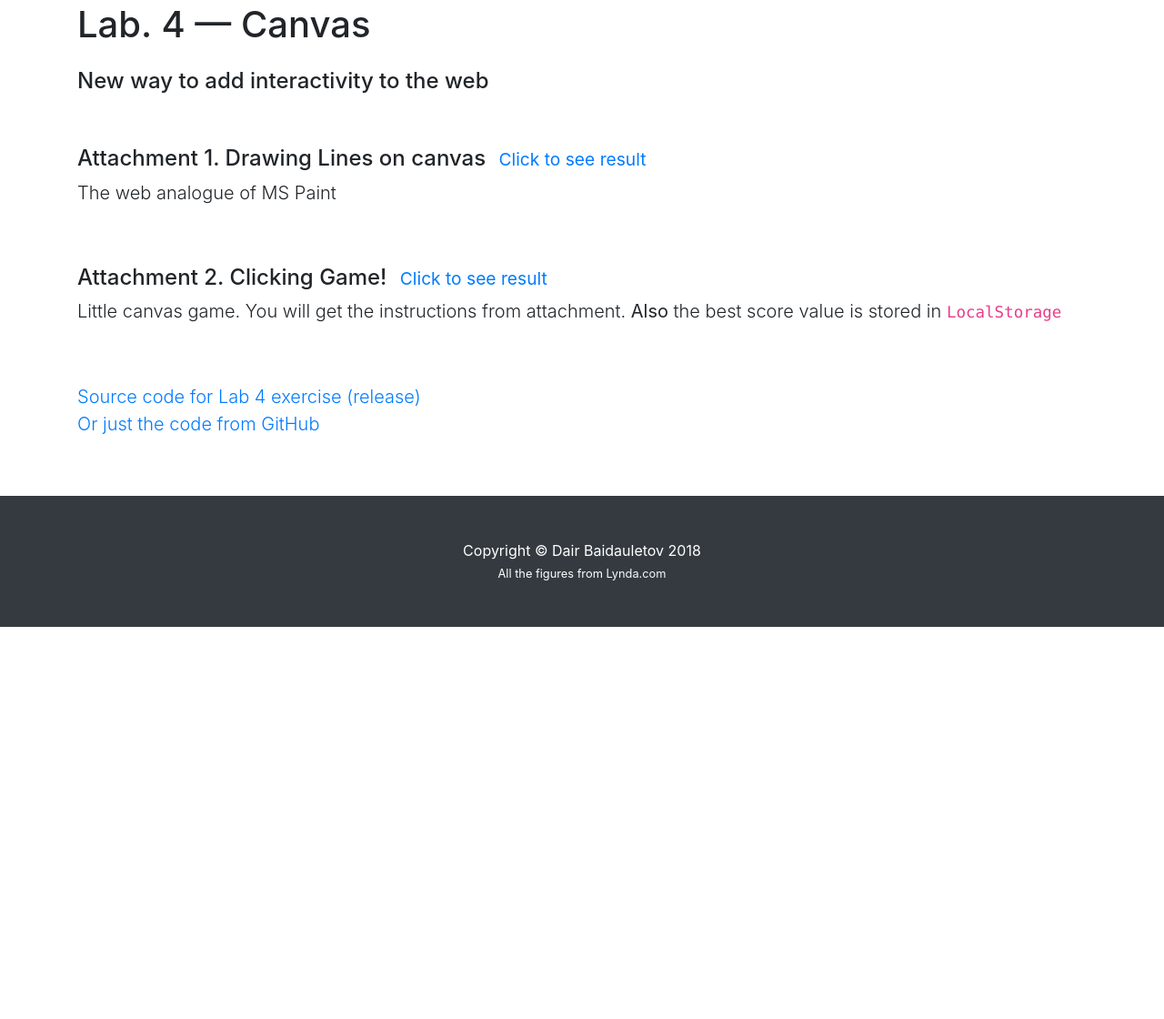
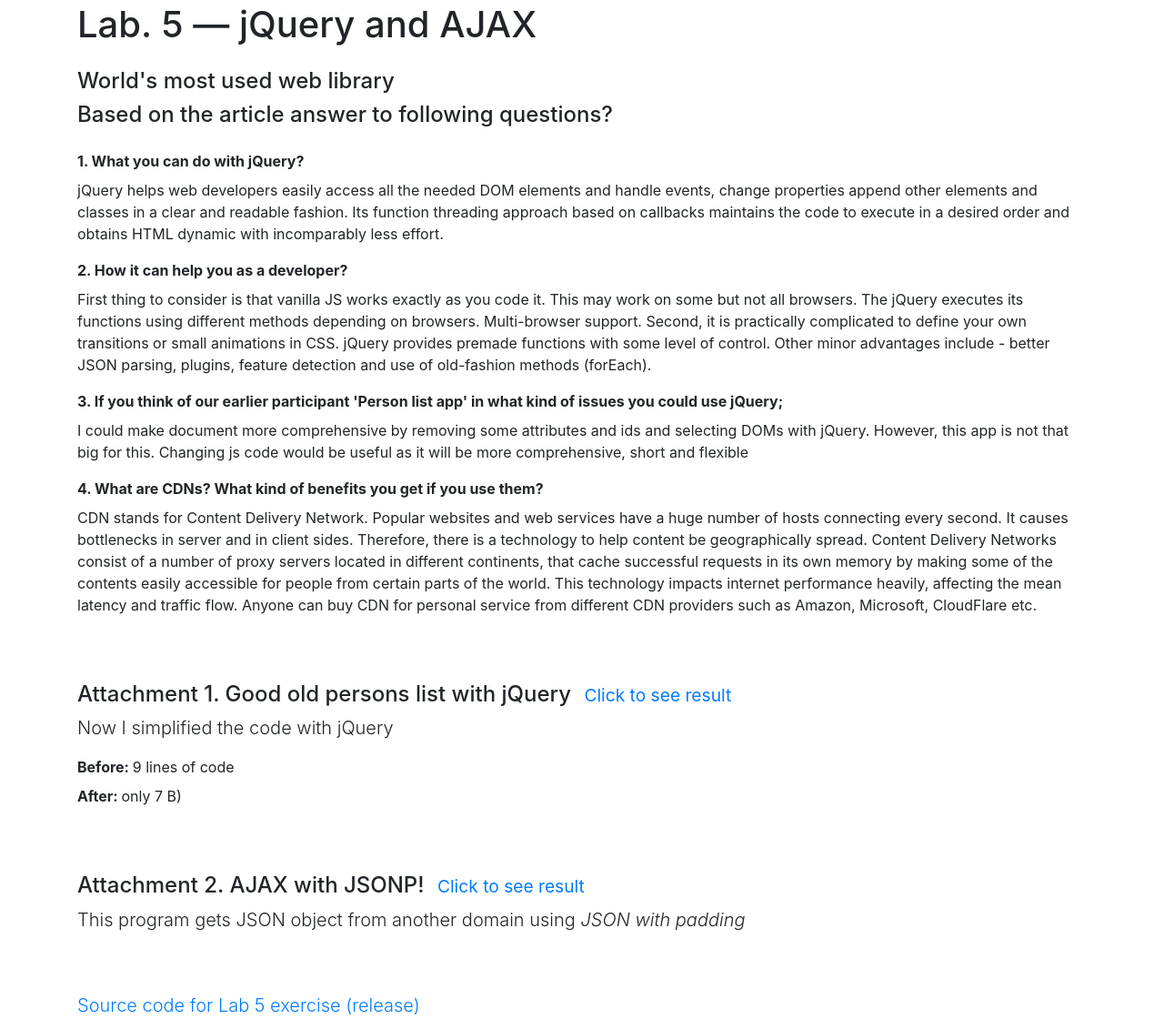
Before and after one commit to dairbuirabass/IMP-Portfolio, a website: page src/Lab5/index.html in a window 1280 px wide. Shown: the part 77-1197 px from the top of the page at 91% size. Before the commit the page ends 800 px from the top, so only its background shows below. Drawn offline with Linux system fonts and the light colour scheme.

Commit message:
Portfolio 5

```diff
--- a/src/Lab5/index.html
+++ b/src/Lab5/index.html
@@ -41,42 +41,100 @@
     <!-- Page Content -->
     <div class="container">
       <!-- Page Heading -->
-      <h1 class="my-4">Lab. 4 — Canvas</h1>
+      <h1 class="my-4">Lab. 5 — jQuery and AJAX</h1>
+      <h4>
+        World's most used web library
+      </h4>
       <!-- Task Heading -->
       <div class="pb-5">
         <h4>
-          New way to add interactivity to the web
-        </h4>
-      </div>
-
-      <!-- Task Heading -->
-      <div class="pb-5">
-        <h4>
-          Attachment 1. Drawing Lines on canvas
-          <small class="ml-2"><a href="1-drawing-lines">Click to see result</a></small>
+          Based on the article answer to following questions?
         </h4>
         <p class="lead">
-          The web analogue of MS Paint
+          <ul class="pl-0 lab-contents-ul">
+            <li class="pt-2">
+              <strong>
+                1. What you can do with jQuery?
+              </strong>
+            </li>
+            <li class="py-2">
+              jQuery helps web developers easily access all the needed DOM elements and handle events, change properties append other elements and classes in a
+              clear and readable fashion. Its function threading approach based on callbacks maintains the code to execute in a desired order and obtains HTML
+              dynamic with incomparably less effort.
+            </li>
+
+            <li class="pt-2">
+              <strong>
+                2. How it can help you as a developer?
+              </strong>
+            </li>
+            <li class="py-2">
+              First thing to consider is that vanilla JS works exactly as you code it. This may work on some but not all browsers. The jQuery executes its functions
+              using different methods depending on browsers. Multi-browser support.
+              Second, it is practically complicated to define your own transitions or small animations in CSS. jQuery provides premade functions with some level of
+              control.
+              Other minor advantages include - better JSON parsing, plugins, feature detection and use of old-fashion methods (forEach).
+            </li>
+
+            <li class="pt-2">
+              <strong>
+                3. If you think of our earlier participant 'Person list app' in what kind of issues you could use jQuery;
+              </strong>
+            </li>
+            <li class="py-2">
+              I could make document more comprehensive by removing some attributes and ids and selecting DOMs with jQuery.
+              However, this app is not that big for this. Changing js code would be useful as it will be more comprehensive, short and flexible
+            </li>
+
+            <li class="pt-2">
+              <strong>
+                4. What are CDNs? What kind of benefits you get if you use them?
+              </strong>
+            </li>
+            <li class="py-2">
+              CDN stands for Content Delivery Network. Popular websites and web services have a huge number of hosts connecting every second.
+              It causes bottlenecks in server and in client sides. Therefore, there is a technology to help content be geographically spread.
+              Content Delivery Networks consist of a number of proxy servers located in different continents, that cache successful requests in its
+              own memory by making some of the contents easily accessible for people from certain parts of the world. This technology impacts internet
+              performance heavily, affecting the mean latency and traffic flow. Anyone can buy CDN for personal service from different CDN providers such
+              as Amazon, Microsoft, CloudFlare etc.
+            </li>
+          </ul>
         </p>
       </div>
 
       <!-- Task Heading -->
       <div class="pb-5">
         <h4>
-          Attachment 2. Clicking Game!
-          <small class="ml-2"><a href="2-simple-game">Click to see result</a></small>
+          Attachment 1. Good old persons list with jQuery
+          <small class="ml-2"><a href="1-persons-list-jquery">Click to see result</a></small>
         </h4>
         <p class="lead">
-          Little canvas game. You will get the instructions from attachment. <strong>Also</strong> the best score value is stored in <code>LocalStorage</code>
+          Now I simplified the code with jQuery
+          <ul class="pl-0 lab-contents-ul">
+            <li class="pb-2"><strong>Before: </strong>9 lines of code</li>
+            <li class="pb-2"><strong>After: </strong>only 7 B)</li>
+          </ul>
+        </p>
+      </div>
+
+      <!-- Task Heading -->
+      <div class="pb-5">
+        <h4>
+          Attachment 2. AJAX with JSONP!
+          <small class="ml-2"><a href="2-persons-jsonp">Click to see result</a></small>
+        </h4>
+        <p class="lead">
+          This program gets JSON object from another domain using <i>JSON with padding</i>
         </p>
       </div>
 
       <!-- Task Heading -->
       <div class="pb-5">
         <p>
-          <a class="lead" href="https://github.com/dairbuirabass/IMP-Portfolio/releases/tag/v0.4">Source code for Lab 4 exercise (release)</a>
+          <a class="lead" href="https://github.com/dairbuirabass/IMP-Portfolio/releases/tag/v0.5">Source code for Lab 5 exercise (release)</a>
           <br>
-          <a class="lead" href="https://github.com/dairbuirabass/IMP-Portfolio/tree/master/src/Lab4">Or just the code from GitHub</a>
+          <a class="lead" href="https://github.com/dairbuirabass/IMP-Portfolio/tree/master/src/Lab5">Or just the code from GitHub</a>
         </p>
       </div>
     </div>
```
Also changed, not shown: src/Lab2/index.html (+1 -1 lines), src/Lab6/index.html (added, +103 -0 lines).
